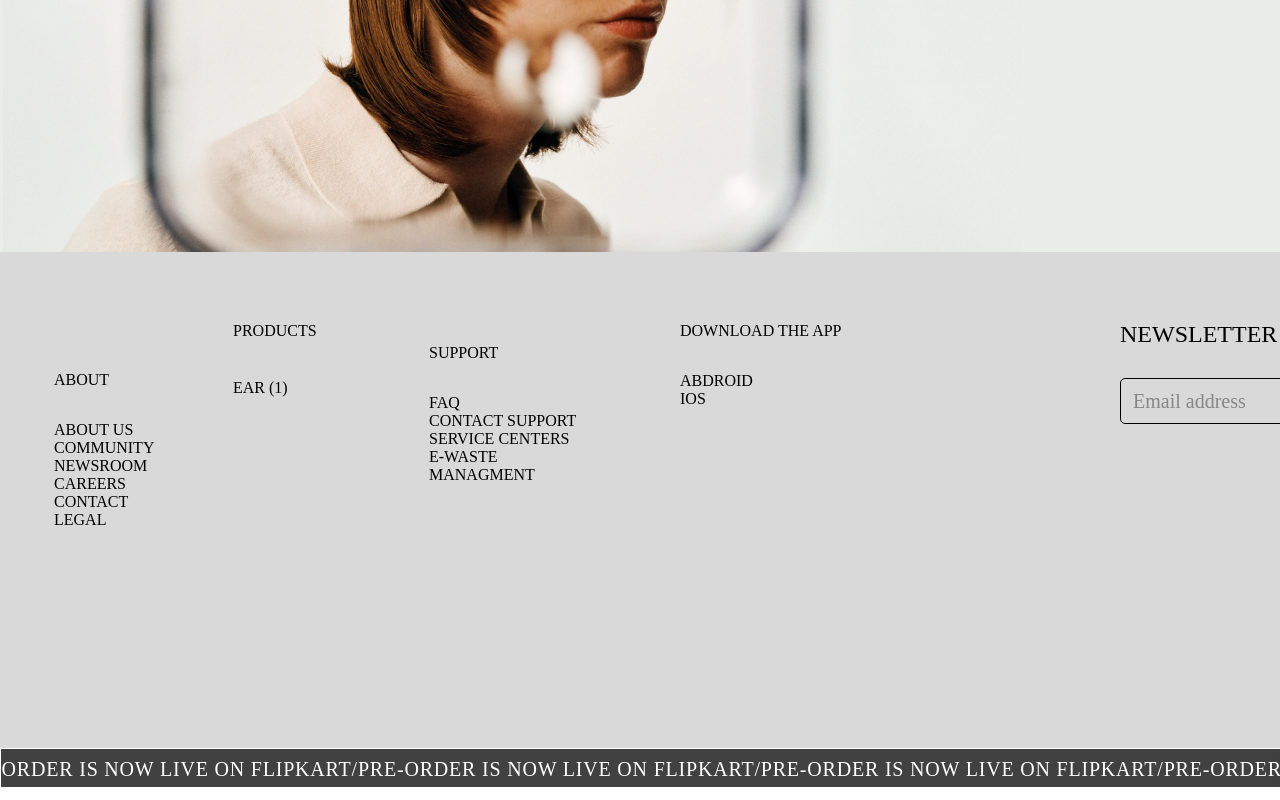
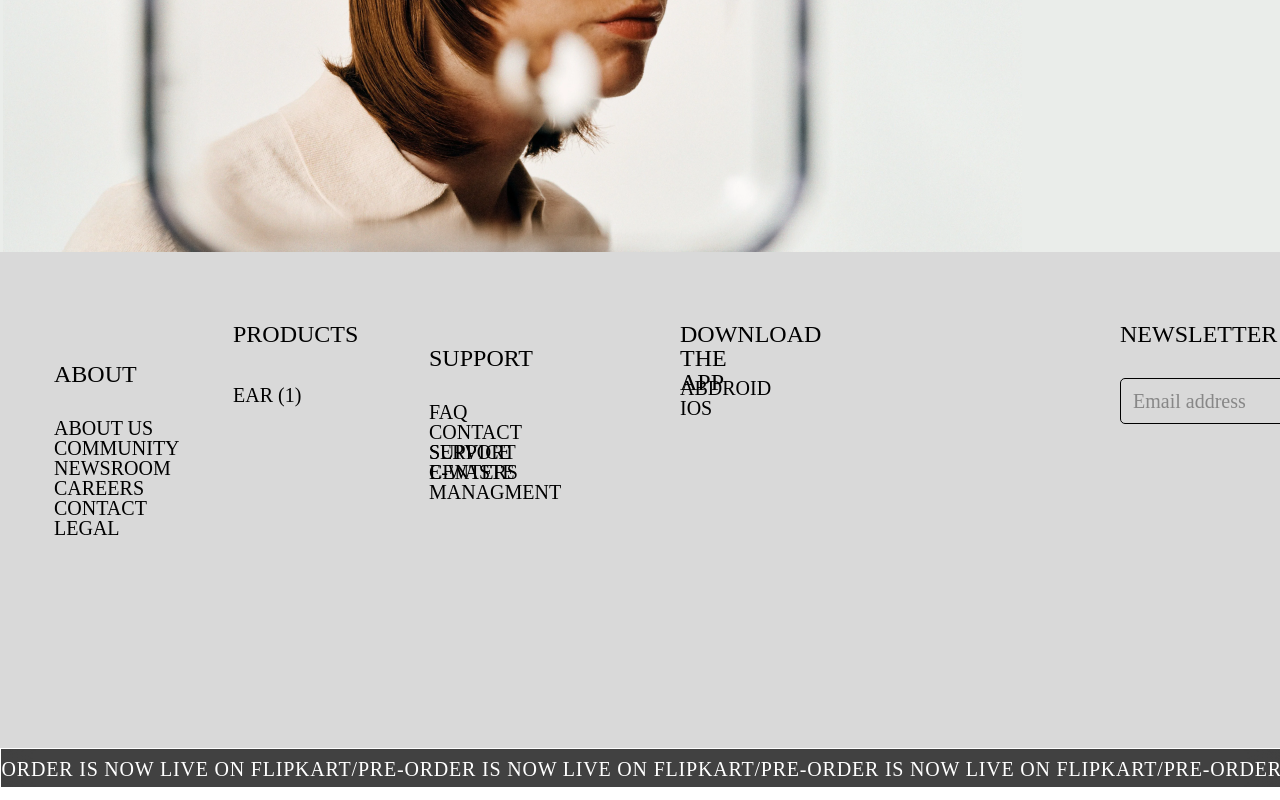
Before and after one commit to mohit-chauhan-stackpro/Week-1-Assessment-1, a plain HTML site: page index.html in a window 1280 px wide. Shown: the part 3258-4058 px from the top of the page. Drawn offline with Linux system fonts and the light colour scheme; a web font is replaced by a local one.

Commit message:
added css to footer

```diff
--- a/style.css
+++ b/style.css
@@ -914,6 +914,47 @@ frame-3-img-left img {
   flex-grow: 0;
 }
 
+.column-head {
+  width: 63px;
+  height: 24px;
+
+  font-family: "Dot Matrix";
+  font-style: normal;
+  font-weight: 400;
+  font-size: 24px;
+  line-height: 100%;
+  /* identical to box height, or 24px */
+
+  color: #000000;
+
+  /* Inside auto layout */
+
+  flex: none;
+  order: 0;
+  flex-grow: 0;
+}
+
+.column-item {
+  height: 20px;
+
+  font-family: "Inconsolata";
+  font-style: normal;
+  font-weight: 400;
+  font-size: 20px;
+  line-height: 100%;
+  /* identical to box height, or 20px */
+
+  text-transform: uppercase;
+
+  color: #000000;
+
+  /* Inside auto layout */
+
+  flex: none;
+  order: 0;
+  flex-grow: 0;
+}
+
 .frame-6-right {
   display: flex;
   flex-direction: column;
```
